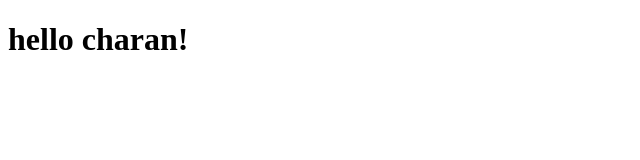
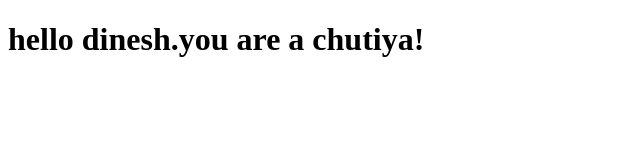
Before and after one commit to praneethtopalli/courseera-test, a plain HTML site: page site/site/index.html in a window 1280 px wide. Shown: the whole page, without its empty margins (0-640 px from the left). Drawn offline with Linux system fonts and the light colour scheme.

Commit message:
another addition

```diff
--- a/site/site/index.html
+++ b/site/site/index.html
@@ -4,6 +4,6 @@
 	<title>hello coursera</title>
 </head>
 <body>
-<h1>hello charan!</h1>
+<h1>hello dinesh.you are a chutiya!</h1>
 </body>
 </html>
```
